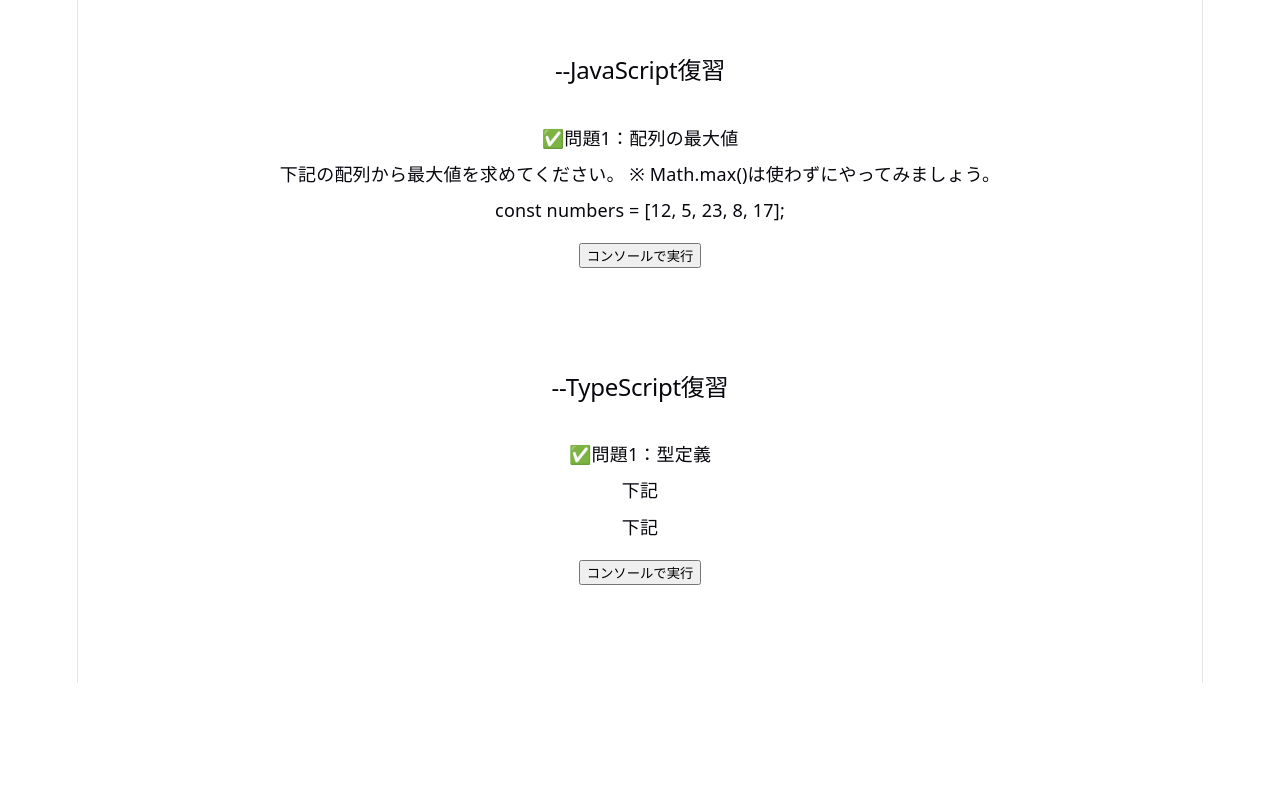
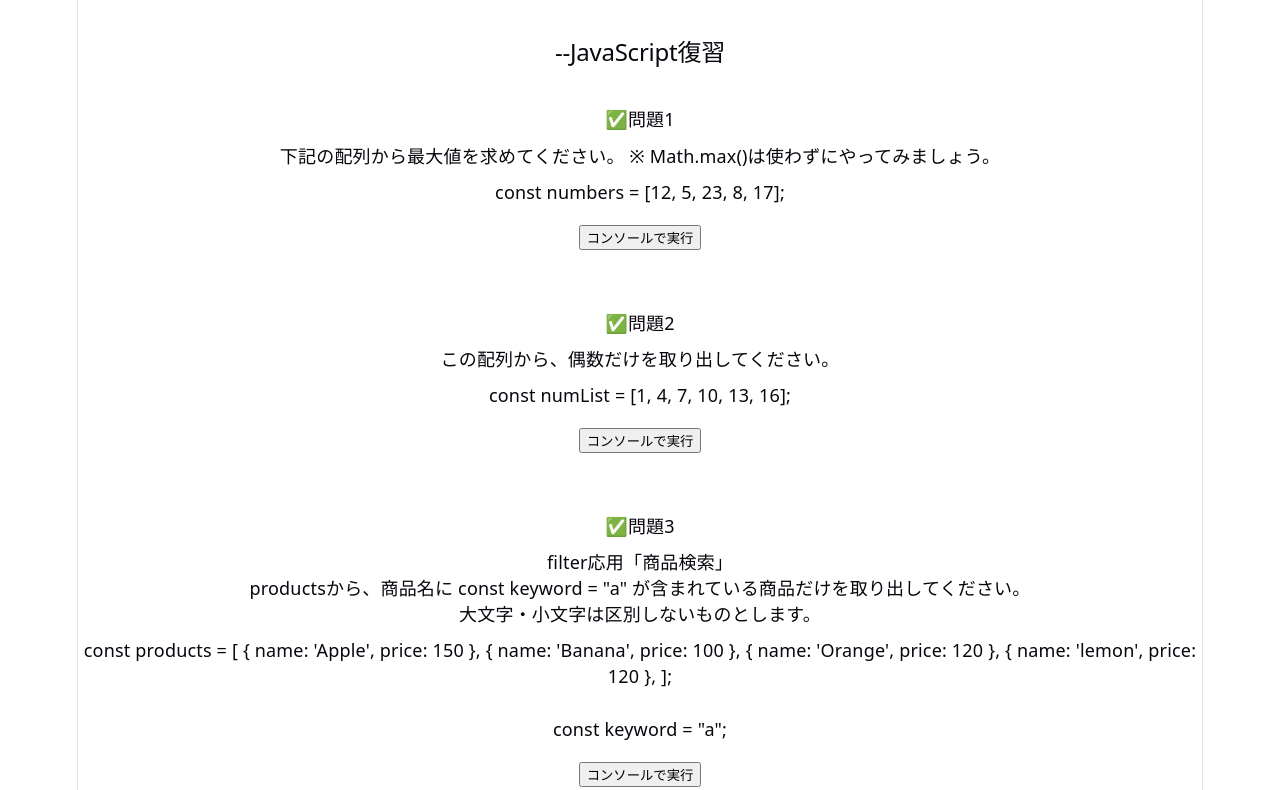
Before and after one commit to terahashi/js_ts_review, a website built with Vite: page index.html in a window 1280 px wide. Shown: the part 117-907 px from the top of the page. Before the commit the page ends 800 px from the top, so only its background shows below. Built offline with nearby package versions, Linux system fonts and the light colour scheme.

Commit message:
JS 練習問題追加

```diff
--- a/src/main.js
+++ b/src/main.js
@@ -10,7 +10,7 @@ document.querySelector('#app').innerHTML = `
       <h2 style="margin-bottom: 40px;">--JavaScript復習</h2>
 
       <div class="question">
-      <h4 style="margin-bottom: 10px;">✅問題1：配列の最大値</h4>
+      <h4 style="margin-bottom: 10px;">✅問題1</h4>
       <p style="margin-bottom: 10px;">
         下記の配列から最大値を求めてください。
         ※ Math.max()は使わずにやってみましょう。
@@ -18,23 +18,69 @@ document.querySelector('#app').innerHTML = `
       <p style="margin-bottom: 10px;">
         const numbers = [12, 5, 23, 8, 17];
       </p>
-        <button data-file="./js/array.js">コンソールで実行</button>
+        <button data-file="./js/01_array.js">コンソールで実行</button>
       </div>
+
+
+     <div class="question">
+      <h4 style="margin-bottom: 10px;">✅問題2</h4>
+      <p style="margin-bottom: 10px;">
+       この配列から、偶数だけを取り出してください。
+      </p>
+      <p style="margin-bottom: 10px;">
+       const numList = [1, 4, 7, 10, 13, 16];
+      </p>
+        <button data-file="./js/02_filter.js">コンソールで実行</button>
+      </div>
+
+
+      <div class="question">
+      <h4 style="margin-bottom: 10px;">✅問題3</h4>
+      <p style="margin-bottom: 10px;">
+      filter応用「商品検索」<br>
+      productsから、商品名に const keyword = "a" が含まれている商品だけを取り出してください。
+      <br>大文字・小文字は区別しないものとします。
+      </p>
+      <p style="margin-bottom: 10px;">
+        const products = [
+          { name: 'Apple', price: 150 },
+          { name: 'Banana', price: 100 },
+          { name: 'Orange', price: 120 },
+          { name: 'lemon', price: 120 },
+        ];
+        <br><br>
+        const keyword = "a";
+      </p>
+        <button data-file="./js/03_filter02.js">コンソールで実行</button>
+      </div>
+
+
+
+      <div class="question">
+      <h4 style="margin-bottom: 10px;">✅問題4</h4>
+      <p style="margin-bottom: 10px;">
+      mapメソッドを使って、配列の中の数値を全て2倍にしてください。<br>
+      const numbers = [1, 2, 3, 4, 5];
+      </p>
+      </div>
+
     </div>
+
+
 
 
     <div id="typescript" style="margin-bottom: 80px;">
       <h2 style="margin-bottom: 40px;">--TypeScript復習</h2>
 
       <div class="question">
-      <h4 style="margin-bottom: 10px;">✅問題1：型定義</h4>
+      <h4 style="margin-bottom: 10px;">✅問題1</h4>
       <p style="margin-bottom: 10px;">
-        下記
+        下記の型定義を完成させてください。
       </p>
       <p style="margin-bottom: 10px;">
-       下記
+       下記ss
       </p>
-        <button data-file="./ts/type.ts">コンソールで実行</button>
+        <button data-file="./ts/01_type.ts">コンソールで実行</button>
       </div>
     </div>
 
--- a/src/style.css
+++ b/src/style.css
@@ -296,6 +296,9 @@ code {
   }
 }
 
+.question {
+  margin-bottom: 60px;
+}
 .question button {
   margin-top: 10px;
 }
```
Also changed, not shown: src/js/02_filter.js (added, +8 -0 lines), src/js/03_filter02.js (added, +18 -0 lines).
